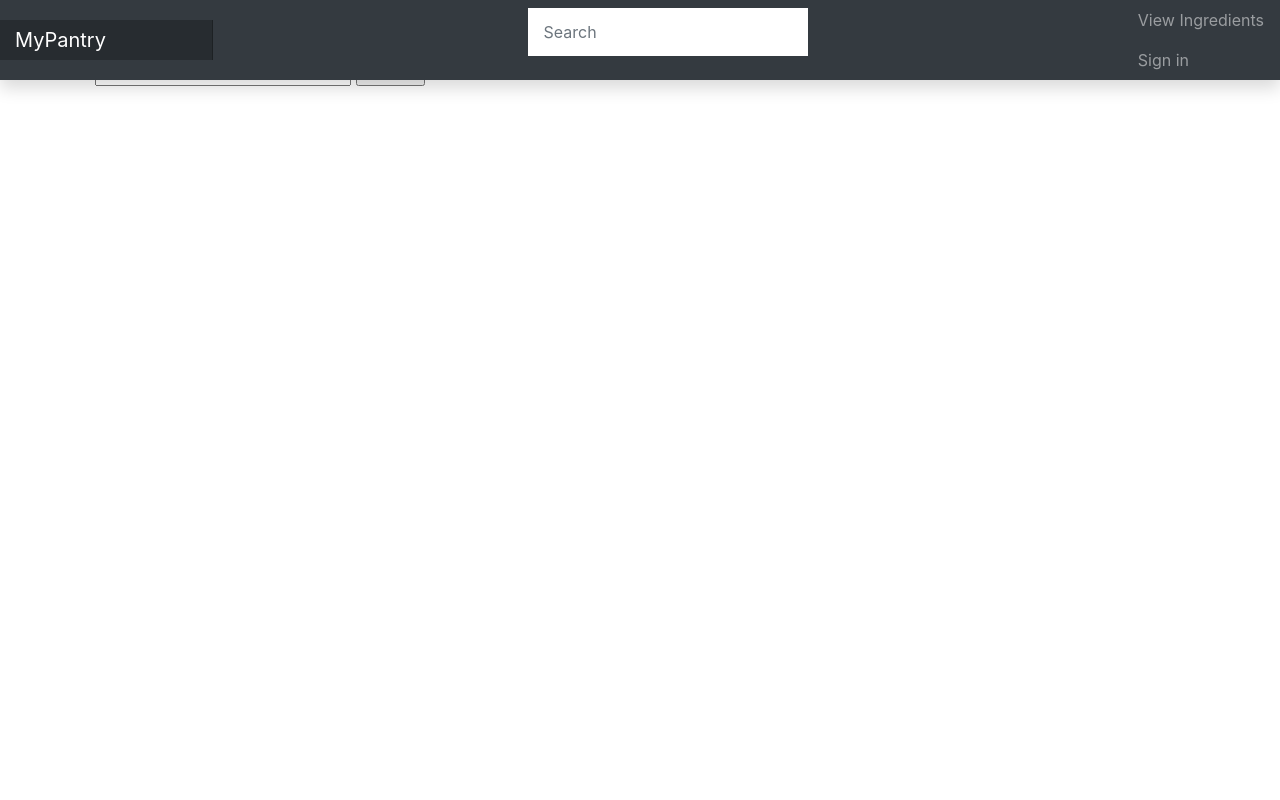
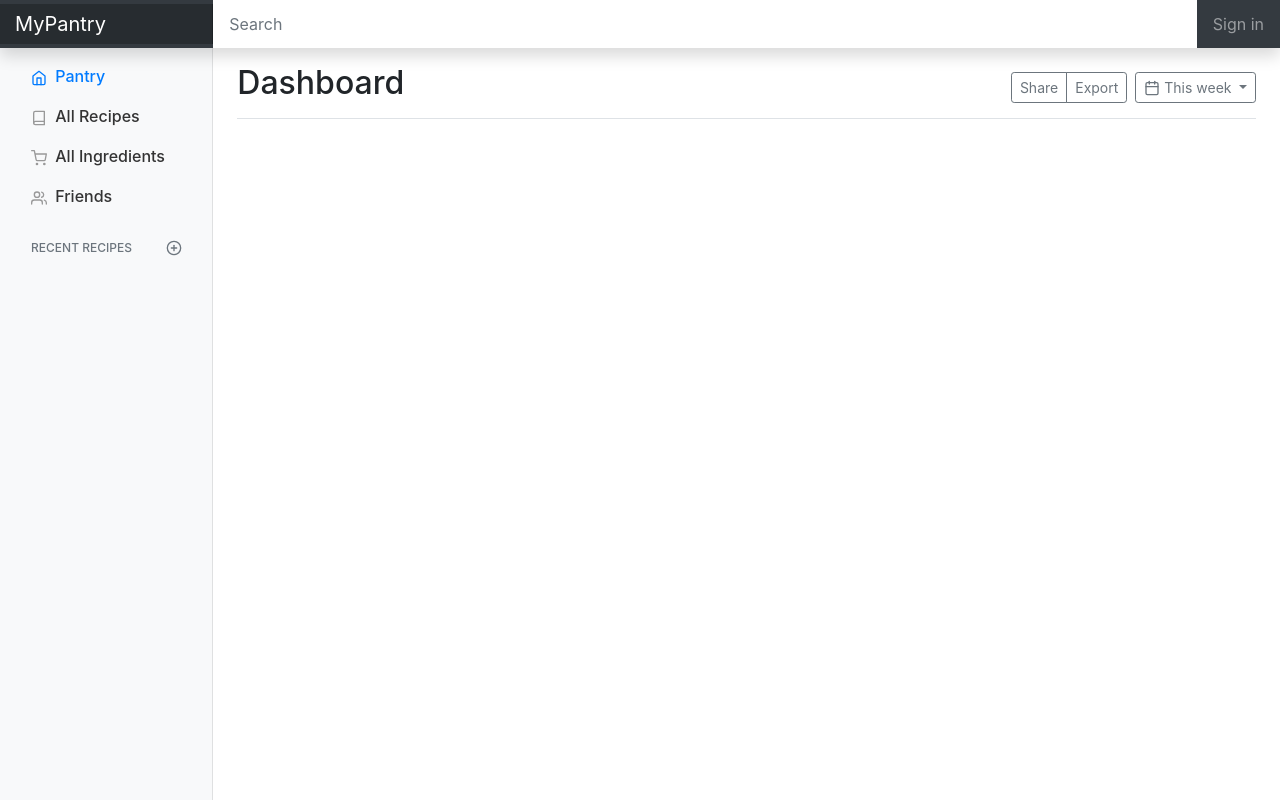
Before and after one commit to GFynbo/cs411-a3-7, a Django app: page /pantry/ in a window 1280 px wide. Run offline with Django 3.2, Linux system fonts and the light colour scheme; some libraries are stand-ins or nearby versions.

Commit message:
fixed search and style

```diff
--- a/MyPantry/Pantry/forms.py
+++ b/MyPantry/Pantry/forms.py
@@ -1,4 +1,4 @@
 from django import forms
 
 class RecipeSearchForm(forms.Form):
-    query = forms.CharField(label='Your search', max_length=100)
+    query = forms.CharField(label='Your search', max_length=100, widget=forms.TextInput(attrs={'class' : 'form-control form-control-dark w-100', 'placeholder' : 'Search'}))
--- a/MyPantry/Pantry/templates/base.html
+++ b/MyPantry/Pantry/templates/base.html
@@ -6,30 +6,79 @@
         <meta name="description" content="">
         <meta name="author" content="">
         <link rel="icon" href="">
-        <link href="{% static 'css/dashboard.css' %}" rel="stylesheet">
+        <link rel="stylesheet" href="{% static 'css/dashboard.css' %}">
         <link rel="stylesheet" href="{% static 'css/bootstrap.min.css' %}">
-        <script src="{% static 'js/bootstrap.min.js' %}" type="text/javascript"></script>
+        <!-- <script src="{% static 'js/bootstrap.min.js' %}" type="text/javascript"></script> -->
         <title>MyPantry</title>
     </head>
     <body>
+        <form class="border: 0;" action="/pantry/" method="post">
             <nav class="navbar navbar-dark fixed-top bg-dark flex-md-nowrap p-0 shadow">
                 <a class="navbar-brand col-sm-3 col-md-2 mr-0" href="/pantry">MyPantry</a>
-      <form action="/pantry/" method="post">
-          {% csrf_token %}
-          {{ form.non_field_errors }}
-          {{ form.query.errors }}
-          <input class="form-control form-control-dark w-100" type="text" placeholder="Search" aria-label="Search" name="search">
-      </form>
+                {%csrf_token%}
+                {{form.query}}
                 <ul class="navbar-nav px-3">
-        <li class="nav-item">
-          <a class="nav-link" href="/pantry/ingredients">View Ingredients</a>
-        </li>
                     <li class="nav-item text-nowrap">
-          <a class="nav-link" href="#">Sign in</a>
+                        <a href="/pantry/login/" class="nav-link">Sign in</a>
                     </li>
                 </ul>
             </nav>
+        </form>
+
+        <div class="container-fluid">
+          <div class="row">
+            <nav class="col-md-2 d-none d-md-block bg-light sidebar">
+              <div class="sidebar-sticky">
+                <ul class="nav flex-column">
+                  <li class="nav-item">
+                    <a class="nav-link active" href="/pantry">
+                      <span data-feather="home"></span>
+                      Pantry <span class="sr-only">(current)</span>
+                    </a>
+                  </li>
+                  <li class="nav-item">
+                    <a class="nav-link" href="/pantry/recipes">
+                      <span data-feather="book"></span>
+                      All Recipes
+                    </a>
+                  </li>
+                  <li class="nav-item">
+                    <a class="nav-link" href="/pantry/ingredients">
+                      <span data-feather="shopping-cart"></span>
+                      All Ingredients
+                    </a>
+                  </li>
+                  <li class="nav-item">
+                    <a class="nav-link" href="#">
+                      <span data-feather="users"></span>
+                      Friends
+                    </a>
+                  </li>
+                </ul>
+
+                <h6 class="sidebar-heading d-flex justify-content-between align-items-center px-3 mt-4 mb-1 text-muted">
+                  <span>Recent Recipes</span>
+                  <a class="d-flex align-items-center text-muted" href="#">
+                    <span data-feather="plus-circle"></span>
+                  </a>
+                </h6>
+              </div>
+            </nav>
+            <main role="main" class="col-md-9 ml-sm-auto col-lg-10 px-4">
                 {% block content %}
                 {% endblock %}
+            </main>
+            </div>
+        </div>
+
+        <!-- Bootstrap core JavaScript
+        ================================================== -->
+        <!-- Placed at the end of the document so the pages load faster -->
+        <script src="https://code.jquery.com/jquery-3.3.1.slim.min.js" integrity="sha384-q8i/X+965DzO0rT7abK41JStQIAqVgRVzpbzo5smXKp4YfRvH+8abtTE1Pi6jizo" crossorigin="anonymous"></script>
+        <!-- Icons -->
+        <script src="https://unpkg.com/feather-icons/dist/feather.min.js"></script>
+        <script>
+          feather.replace()
+        </script>
     </body>
 </html>
--- a/MyPantry/Pantry/templates/index.html
+++ b/MyPantry/Pantry/templates/index.html
@@ -1,25 +1,23 @@
 {% extends 'base.html' %}
 {% block content %}
-<h1>Search</h1>
-{% if form %}
-<form action="/pantry/" method="post">
-    {% csrf_token %}
-    {{ form }}
-    <input type="submit" value="Search" />
-</form>
-{% else %}
-<form action="/pantry/" method="get">
-    <input type="submit" value="Back" />
-</form>
-{% endif %}
-{% if matches %}
-<h2>Yummly API</h2>
-<p>You searched for: <strong>{{ query }}</strong>.</p>
-<hr>
-{% for match in matches %}
-<p>Recipe: <strong><span style="color: red;">{{ match.recipeName }}</span></strong></p>
-<p>Ingredients: <br> <strong>{% for igen in match.ingredients %}<span style="color: gray;"> - {{ igen }}</span><br>{% endfor %}</strong></p>
-<hr>
-{% endfor %}
-{% endif %}
+<div class="d-flex justify-content-between flex-wrap flex-md-nowrap align-items-center pt-3 pb-2 mb-3 border-bottom">
+    <h1 class="h2">Dashboard{% if matches %} &mdash; You searched for: <strong>{{ query }}</strong>{% endif %}</h1>
+    <div class="btn-toolbar mb-2 mb-md-0">
+        <div class="btn-group mr-2">
+        <button class="btn btn-sm btn-outline-secondary">Share</button>
+        <button class="btn btn-sm btn-outline-secondary">Export</button>
+        </div>
+        <button class="btn btn-sm btn-outline-secondary dropdown-toggle">
+        <span data-feather="calendar"></span>
+        This week
+        </button>
+    </div>
+</div>
+    {% if matches %}
+    {% for match in matches %}
+    <h4 class="h4"><strong><span style="color: red;">{{ match.recipeName }}</span></strong></h4>
+    <p class="p">Ingredients: <br> <strong>{% for igen in match.ingredients %}<span style="color: gray;"> - {{ igen }}</span><br>{% endfor %}</strong></p>
+    <hr>
+    {% endfor %}
+    {% endif %}
 {% endblock %}
--- a/MyPantry/Pantry/views.py
+++ b/MyPantry/Pantry/views.py
@@ -22,14 +22,15 @@ def index(request):
             pantrydata = response.json()
             for recipe in pantrydata['matches']:
                 for ingredient in recipe['ingredients']:
-                    print(ingredient)
+                    print((ingredient).encode('utf-8'))
                     IngredientManager.add_ingredient(ingredient)
 
             print(IngredientManager.total_ingredients())
+            form = RecipeSearchForm()
             return render(
                 request,
                 'index.html',
-                {'query': pantrydata['criteria']['q'], 'matches': pantrydata['matches']}
+                {'query': pantrydata['criteria']['q'], 'matches': pantrydata['matches'], 'form': form}
             )
     # if a GET (or any other method) we'll create a blank form
     else:
```
Also changed, not shown: MyPantry/Pantry/templates/ingredients.html (+11 -23 lines). Lines whose indentation alone changed are shown as unchanged.
